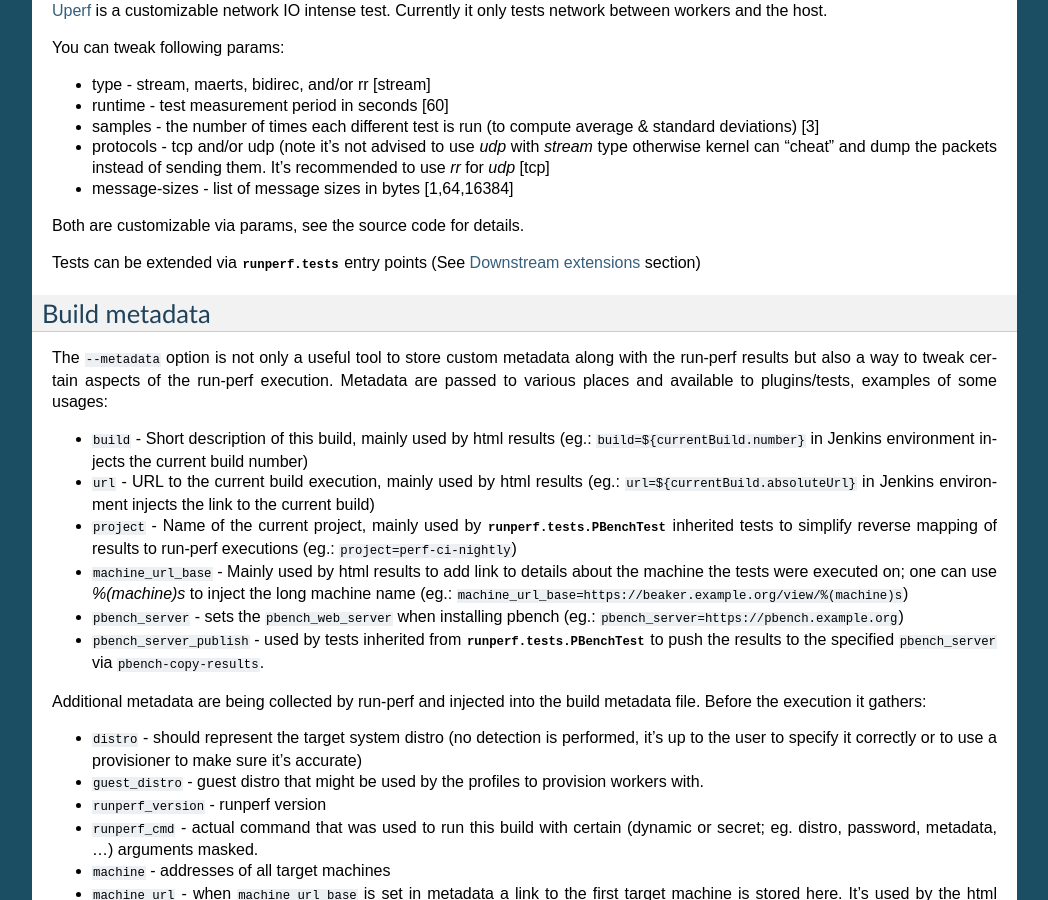
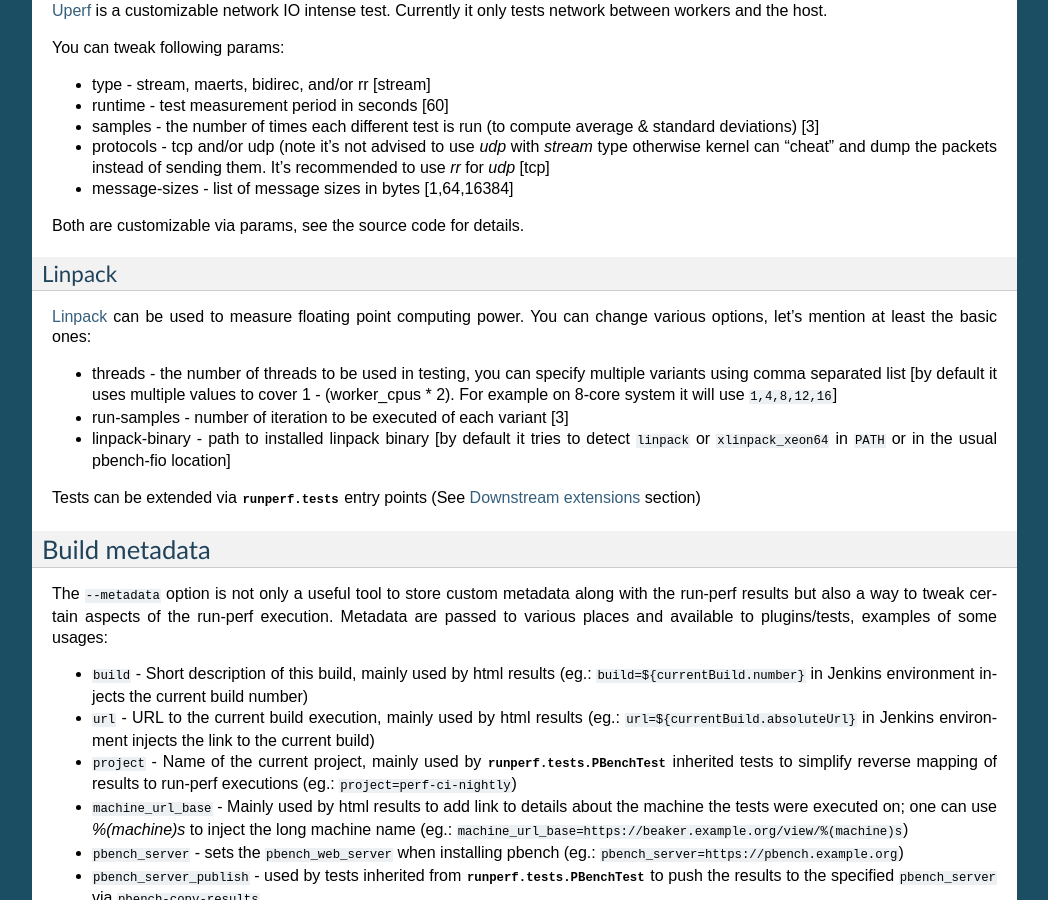
Before and after one commit to distributed-system-analysis/run-perf, a Sphinx documentation site: the page built from docs/source/scripts.rst, in a window 1280 px wide and 900 px high, scrolled down 1604 px. Shown: the whole window, without its empty margins (198-1246 px from the left). Built offline with Sphinx 7.4.7, drawn with Linux system fonts in a browser that asks for light colours; pages that are not in the unit, such as notebooks, are missing from menus; the version number could not be read and is left out.

Commit message:
docs: Add Linpack documentation
Signed-off-by: Lukáš Doktor <ldoktor@redhat.com>

```diff
--- a/docs/source/scripts.rst
+++ b/docs/source/scripts.rst
@@ -119,6 +119,22 @@
 
 
 Both are customizable via params, see the source code for details.
+
+Linpack
+-------
+
+`Linpack <http://www.netlib.org/linpack/index.html>`_ can be used to measure
+floating point computing power. You can change various options, let's
+mention at least the basic ones:
+
+* threads - the number of threads to be used in testing, you can specify
+  multiple variants using comma separated list [by default it uses multiple
+  values to cover 1 - (worker_cpus * 2). For example on 8-core system
+  it will use ``1,4,8,12,16``]
+* run-samples - number of iteration to be executed of each variant [3]
+* linpack-binary - path to installed linpack binary [by default it tries to
+  detect ``linpack`` or ``xlinpack_xeon64`` in ``PATH`` or in the usual
+  pbench-fio location]
 
 Tests can be extended via :mod:`runperf.tests` entry points
 (See :any:`downstream-extensions` section)
```
